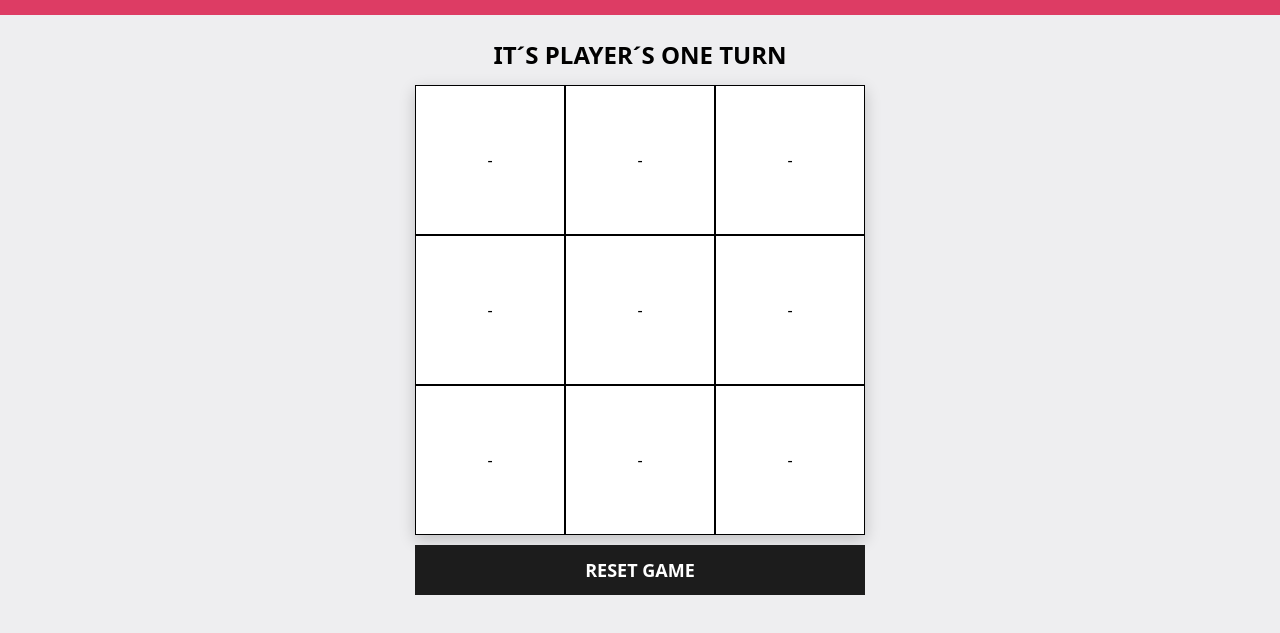
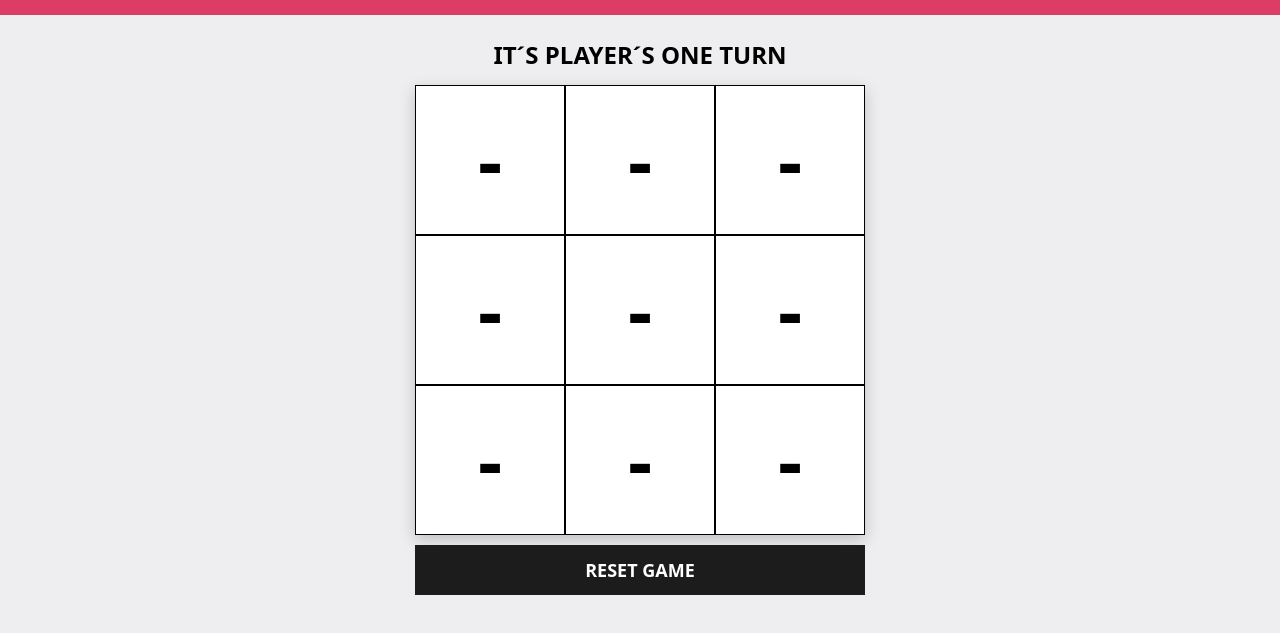
Before and after one commit to DiegoSamayoaGomez/tic_tac_toe, a plain HTML site: page index.html in a window 1280 px wide. Shown: the part 85-718 px from the top of the page. Drawn offline with Linux system fonts and the light colour scheme.

Commit message:
Increase text size of the squares

```diff
--- a/style.css
+++ b/style.css
@@ -69,6 +69,8 @@ body {
     height: 150px;
     background-color: white;
     border: 1px black solid;
+    font-size: 75px;
+    font-weight: 900;
 }
 
 .options{
```
